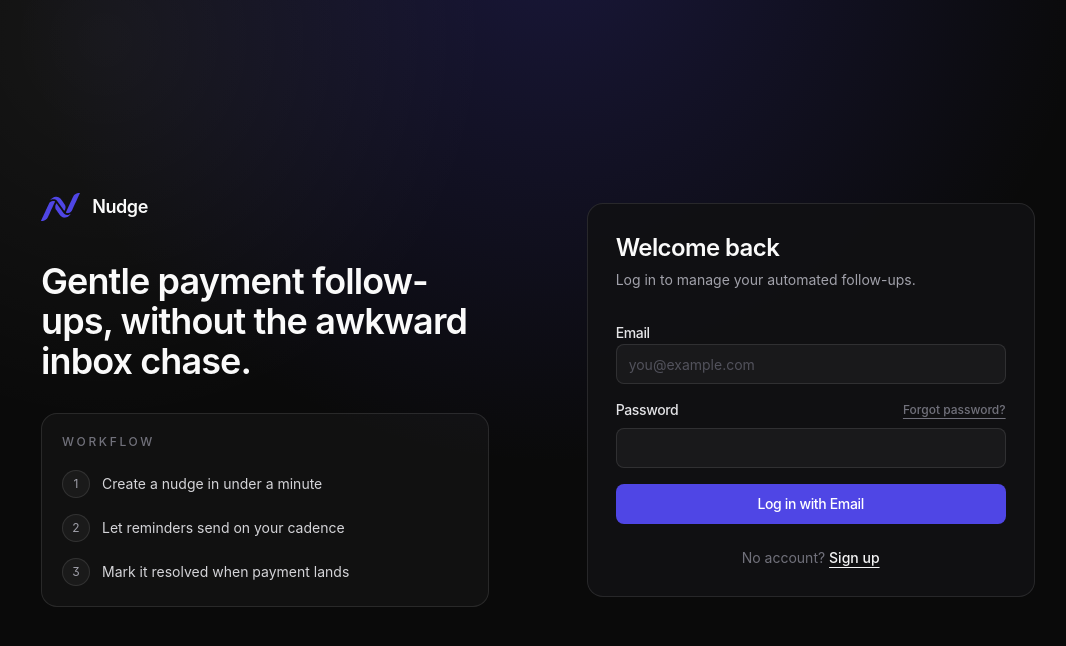
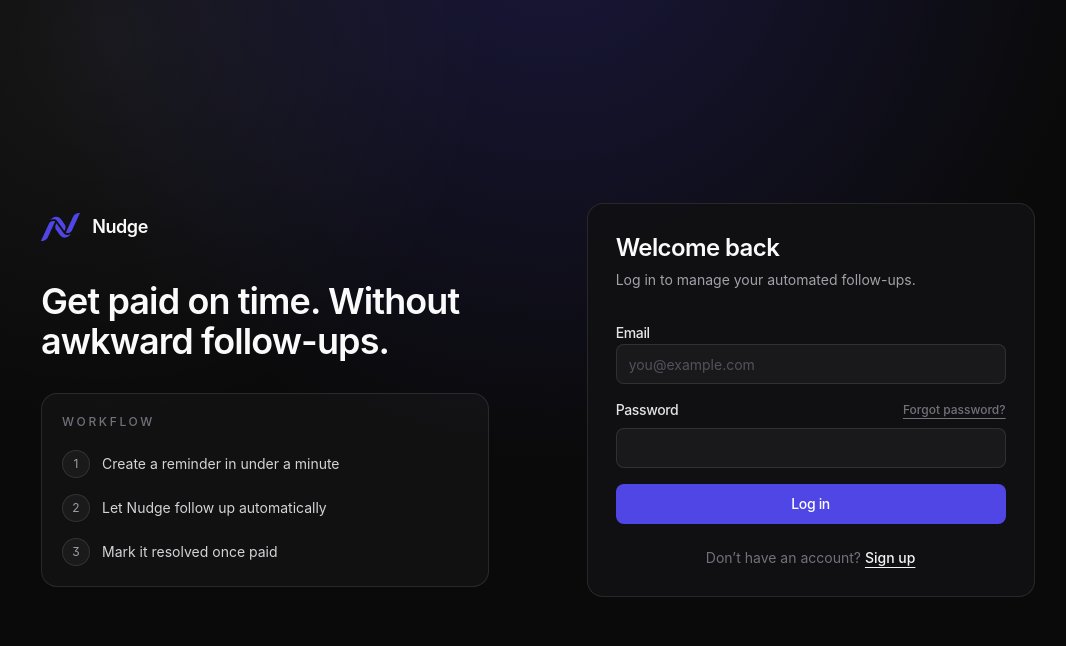
Before and after one commit to AbhishekU05/nudge, a Next.js app: page /login in a window 1280 px wide. Shown: the top 646 px of the page, without its empty margins (87-1153 px from the left). Built offline with nearby package versions, Linux system fonts and the light colour scheme.

Commit message:
changed login and signup wording

```diff
--- a/app/forgot-password/page.tsx
+++ b/app/forgot-password/page.tsx
@@ -20,7 +20,7 @@ export default async function ForgotPasswordPage({
   return (
     <AuthShell
       title="Reset your password"
-      description="Enter your email and we'll send you a link."
+      description="Enter your email to get a reset link."
     >
       <form action={requestPasswordReset} className="space-y-4">
         <div className="space-y-2">
@@ -54,7 +54,7 @@ export default async function ForgotPasswordPage({
       {/* uh wtf is this shit*/}
       {/* TODO: figure out what this is and remove it if unnecessary */}
       <div className="mt-6 text-center text-sm text-zinc-500">
-        Remembered it?{" "}
+        Remember it now?{" "}
         <Link
           href="/login"
           className="font-medium text-zinc-100 underline underline-offset-4 hover:text-white"
--- a/app/login/page.tsx
+++ b/app/login/page.tsx
@@ -68,7 +68,7 @@ export default async function LoginPage({
           </p>
         ) : null}
         <Button type="submit" className="w-full">
-          Log in with Email
+          Log in
         </Button>
       </form>
 
@@ -88,10 +88,10 @@ export default async function LoginPage({
               className="flex w-full items-center justify-center gap-2"
             >
               <svg viewBox="0 0 24 24" className="h-4 w-4" fill="currentColor">
-                <path d="M22.56 12.25c0-.78-.07-1.53-.2-2.25H12v4.26h5.92c-.26 1.37-1.04 2.53-2.21 3.31v2.77h3.57c2.08-1.92 3.28-4.74 3.28-8.09z" fill="#4285F4"/>
-                <path d="M12 23c2.97 0 5.46-.98 7.28-2.66l-3.57-2.77c-.98.66-2.23 1.06-3.71 1.06-2.86 0-5.29-1.93-6.16-4.53H2.18v2.84C3.99 20.53 7.7 23 12 23z" fill="#34A853"/>
-                <path d="M5.84 14.09c-.22-.66-.35-1.36-.35-2.09s.13-1.43.35-2.09V7.07H2.18C1.43 8.55 1 10.22 1 12s.43 3.45 1.18 4.93l2.85-2.22.81-.62z" fill="#FBBC05"/>
-                <path d="M12 5.38c1.62 0 3.06.56 4.21 1.64l3.15-3.15C17.45 2.09 14.97 1 12 1 7.7 1 3.99 3.47 2.18 7.07l3.66 2.84c.87-2.6 3.3-4.53 6.16-4.53z" fill="#EA4335"/>
+                <path d="M22.56 12.25c0-.78-.07-1.53-.2-2.25H12v4.26h5.92c-.26 1.37-1.04 2.53-2.21 3.31v2.77h3.57c2.08-1.92 3.28-4.74 3.28-8.09z" fill="#4285F4" />
+                <path d="M12 23c2.97 0 5.46-.98 7.28-2.66l-3.57-2.77c-.98.66-2.23 1.06-3.71 1.06-2.86 0-5.29-1.93-6.16-4.53H2.18v2.84C3.99 20.53 7.7 23 12 23z" fill="#34A853" />
+                <path d="M5.84 14.09c-.22-.66-.35-1.36-.35-2.09s.13-1.43.35-2.09V7.07H2.18C1.43 8.55 1 10.22 1 12s.43 3.45 1.18 4.93l2.85-2.22.81-.62z" fill="#FBBC05" />
+                <path d="M12 5.38c1.62 0 3.06.56 4.21 1.64l3.15-3.15C17.45 2.09 14.97 1 12 1 7.7 1 3.99 3.47 2.18 7.07l3.66 2.84c.87-2.6 3.3-4.53 6.16-4.53z" fill="#EA4335" />
               </svg>
               Log in with Google
             </Button>
@@ -100,7 +100,7 @@ export default async function LoginPage({
       ) : null}
 
       <div className="mt-6 text-center text-sm text-zinc-500">
-        No account?{" "}
+        Don’t have an account?{" "}
         <Link
           href={signupHref}
           className="font-medium text-zinc-100 underline underline-offset-4 hover:text-white"
--- a/app/signup/page.tsx
+++ b/app/signup/page.tsx
@@ -23,7 +23,7 @@ export default async function SignupPage({
   return (
     <AuthShell
       title="Create your account"
-      description="Start automating your invoice follow-ups today."
+      description="Set up automatic payment reminders in minutes."
     >
       <form action={signup} className="space-y-4">
         <input type="hidden" name="next" value={nextPath} />
@@ -56,7 +56,7 @@ export default async function SignupPage({
             minLength={8}
             required
           />
-          <p className="text-xs text-zinc-500">Use at least 8 characters.</p>
+          <p className="text-xs text-zinc-500">At least 8 characters</p>
         </div>
         <div className="space-y-2">
           <Label htmlFor="confirm_password">Confirm Password</Label>
@@ -77,7 +77,7 @@ export default async function SignupPage({
           </p>
         ) : null}
         <Button type="submit" className="w-full">
-          Sign up with Email
+          Create account
         </Button>
       </form>
 
@@ -97,10 +97,10 @@ export default async function SignupPage({
               className="flex w-full items-center justify-center gap-2"
             >
               <svg viewBox="0 0 24 24" className="h-4 w-4" fill="currentColor">
-                <path d="M22.56 12.25c0-.78-.07-1.53-.2-2.25H12v4.26h5.92c-.26 1.37-1.04 2.53-2.21 3.31v2.77h3.57c2.08-1.92 3.28-4.74 3.28-8.09z" fill="#4285F4"/>
-                <path d="M12 23c2.97 0 5.46-.98 7.28-2.66l-3.57-2.77c-.98.66-2.23 1.06-3.71 1.06-2.86 0-5.29-1.93-6.16-4.53H2.18v2.84C3.99 20.53 7.7 23 12 23z" fill="#34A853"/>
-                <path d="M5.84 14.09c-.22-.66-.35-1.36-.35-2.09s.13-1.43.35-2.09V7.07H2.18C1.43 8.55 1 10.22 1 12s.43 3.45 1.18 4.93l2.85-2.22.81-.62z" fill="#FBBC05"/>
-                <path d="M12 5.38c1.62 0 3.06.56 4.21 1.64l3.15-3.15C17.45 2.09 14.97 1 12 1 7.7 1 3.99 3.47 2.18 7.07l3.66 2.84c.87-2.6 3.3-4.53 6.16-4.53z" fill="#EA4335"/>
+                <path d="M22.56 12.25c0-.78-.07-1.53-.2-2.25H12v4.26h5.92c-.26 1.37-1.04 2.53-2.21 3.31v2.77h3.57c2.08-1.92 3.28-4.74 3.28-8.09z" fill="#4285F4" />
+                <path d="M12 23c2.97 0 5.46-.98 7.28-2.66l-3.57-2.77c-.98.66-2.23 1.06-3.71 1.06-2.86 0-5.29-1.93-6.16-4.53H2.18v2.84C3.99 20.53 7.7 23 12 23z" fill="#34A853" />
+                <path d="M5.84 14.09c-.22-.66-.35-1.36-.35-2.09s.13-1.43.35-2.09V7.07H2.18C1.43 8.55 1 10.22 1 12s.43 3.45 1.18 4.93l2.85-2.22.81-.62z" fill="#FBBC05" />
+                <path d="M12 5.38c1.62 0 3.06.56 4.21 1.64l3.15-3.15C17.45 2.09 14.97 1 12 1 7.7 1 3.99 3.47 2.18 7.07l3.66 2.84c.87-2.6 3.3-4.53 6.16-4.53z" fill="#EA4335" />
               </svg>
               Sign up with Google
             </Button>
--- a/components/site/auth-shell.tsx
+++ b/components/site/auth-shell.tsx
@@ -34,7 +34,7 @@ export function AuthShell({
               </span>
             </Link>
             <p className="max-w-md text-4xl font-semibold tracking-tight text-zinc-50">
-              Gentle payment follow-ups, without the awkward inbox chase.
+              Get paid on time. Without awkward follow-ups.
             </p>
             <div className="mt-8 max-w-md rounded-2xl border border-border bg-white/[0.03] p-5">
               <div className="text-xs font-medium uppercase tracking-[0.22em] text-zinc-500">
@@ -45,19 +45,19 @@ export function AuthShell({
                   <span className="flex h-7 w-7 items-center justify-center rounded-full border border-white/10 bg-white/[0.04] text-xs text-zinc-400">
                     1
                   </span>
-                  Create a nudge in under a minute
+                  Create a reminder in under a minute
                 </div>
                 <div className="flex items-center gap-3">
                   <span className="flex h-7 w-7 items-center justify-center rounded-full border border-white/10 bg-white/[0.04] text-xs text-zinc-400">
                     2
                   </span>
-                  Let reminders send on your cadence
+                  Let Nudge follow up automatically
                 </div>
                 <div className="flex items-center gap-3">
                   <span className="flex h-7 w-7 items-center justify-center rounded-full border border-white/10 bg-white/[0.04] text-xs text-zinc-400">
                     3
                   </span>
-                  Mark it resolved when payment lands
+                  Mark it resolved once paid
                 </div>
               </div>
             </div>
```
